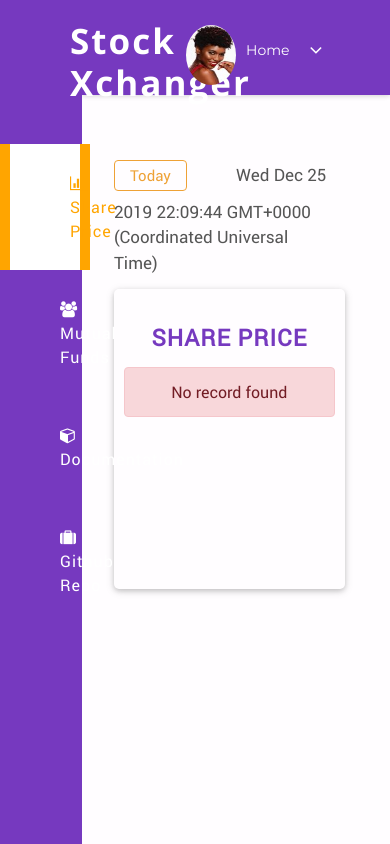
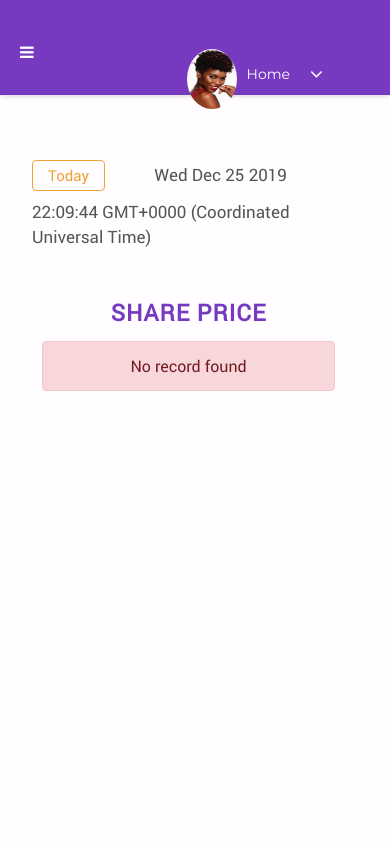
Before and after one commit to Monamoxie/stock-market-report-with-vuejs-and-axios, a PHP site: page / in a window 390 px wide. Run offline with PHP 8.4, Linux system fonts and the light colour scheme; some libraries are stand-ins or nearby versions.

Commit message:
Added mobile support

```diff
--- a/css/style.css
+++ b/css/style.css
@@ -122,7 +122,13 @@ html, body {
 .right-wrapper .top-navigation .top-url-links
 {
     float: right;
-    margin: 40px 80px 40px 0;
+}
+.right-wrapper .top-navigation {
+    padding: 40px 80px 40px 20px;
+}
+.mobile-toggable {
+    cursor: pointer;
+    display: none;
 }
 .right-wrapper .top-navigation .top-url-links li
 {
@@ -159,8 +165,7 @@ html, body {
     margin-left:-10px;
     position: relative;
 }
-.right-wrapper .top-navigation .top-url-links li.username-wrap span i.fa
-{
+.right-wrapper .top-navigation .top-url-links li.username-wrap span i.fa {
     font-size: 20px;
     display: inline-block;
     margin-left: 20px;
@@ -202,34 +207,6 @@ html, body {
 /*
 * Searchbox input
 */
-.searchbox-wrapper input
-{
-    background-color: #fff;
-    padding: 12px 15px;
-    color: #555;
-    border: 1px solid #ccc;
-    border-radius: 4px;
-    width: 350px;
-    -webkit-box-shadow: inset 0 1px 1px rgba(0, 0, 0, .075);
-    box-shadow: inset 0 1px 1px rgba(0, 0, 0, .075);
-    -webkit-transition: border-color ease-in-out .15s, -webkit-box-shadow ease-in-out .15s;
-    -o-transition: border-color ease-in-out .15s, box-shadow ease-in-out .15s;
-    transition: border-color ease-in-out .15s, box-shadow ease-in-out .15s;
-}
-.searchbox-wrapper input:focus
-{
-  border-color: rgb(214, 148, 25);
-  outline: 0;
-  -webkit-box-shadow: inset 0 1px 1px rgba(0,0,0,.075), 0 0 8px rgba(214, 148, 25, .6);
-  box-shadow: inset 0 1px 1px rgba(0, 0, 0, 0.103), 0 0 8px rgba(214, 148, 25, .6);
-}
-.searchbox-wrapper i.fa
-{
-    position: absolute;
-    right: 10px;
-    top: 13px;
-    cursor: pointer;
-}
 
 
 /*
@@ -396,3 +373,25 @@ html, body {
     .overlay-data ul li {
         list-style: none;
     }
+
+    @media(max-width: 1000px) {
+        .left-wrapper {
+            display: none;
+
+        }
+        .right-wrapper {
+            width: 100%;
+            margin-left: 0;
+        }
+        .data-container {
+            box-shadow: none;
+        }
+        .mobile-toggable {
+            display: block;
+        }
+    }
+    .mobile-menu {
+        display: block;
+        z-index: 333333;
+        width: 70%;
+    }
--- a/index.html
+++ b/index.html
@@ -15,7 +15,7 @@
 <body>
     <div class="wrapper" id="stock-handler">
 
-        <div class="left-wrapper pull-left">
+        <div class="left-wrapper pull-left" :class="[ mobileMenu ? 'mobile-menu ' : '' ]">
             <div class="side-navigation">
                 <div class="logo-wrapper">
                    <h2> Stock Xchanger </h2>
@@ -32,10 +32,10 @@
                         </li>
                     </router-link>
                     <a href="https://www.worldtradingdata.com/documentation#introduction" target="_blank">
-                        <li> <i class="fa fa-cube"></i> Documentation </li>
+                        <li v-on:click="prepRequest(['docs'])"> <i class="fa fa-cube"></i> Documentation </li>
                     </a>
                     <a href="https://github.com/Monamoxie/stock-market-report-with-vuejs-and-axios" target="_blank">
-                        <li> <i class="fa fa-suitcase"></i> Github Repo</li>
+                        <li v-on:click="prepRequest(['repo'])"> <i class="fa fa-suitcase"></i> Github Repo</li>
                     </a>
 
                 </ul>
@@ -44,6 +44,7 @@
 
         <div class="right-wrapper pull-right">
             <div class="top-navigation">
+                <span class="mobile-toggable" v-on:click="mobileToggler"> <i class="fa fa-bars"></i> </span>
                 <ul class="top-url-links">
                     <li class="avatar-wrap">
                         <span> <img src="images/dp.jpg" alt="Avatar" /> </span>
--- a/js/main.js
+++ b/js/main.js
@@ -6,7 +6,11 @@ const app = new Vue({
   data: {
     processing: true,
     todays_date: new Date(),
-    requestType: 'share-price'
+    requestType: 'share-price',
+    mobileMenu: false
+  },
+  computed: {
+
   },
   methods: {
 
@@ -24,7 +28,12 @@ const app = new Vue({
 
     prepRequest(entities) {
       this.requestType = entities[0];
+      this.mobileMenu = false;
     },
+
+    mobileToggler() {
+      this.mobileMenu = this.mobileMenu ? false : true;
+    }
 
   },
 
```
